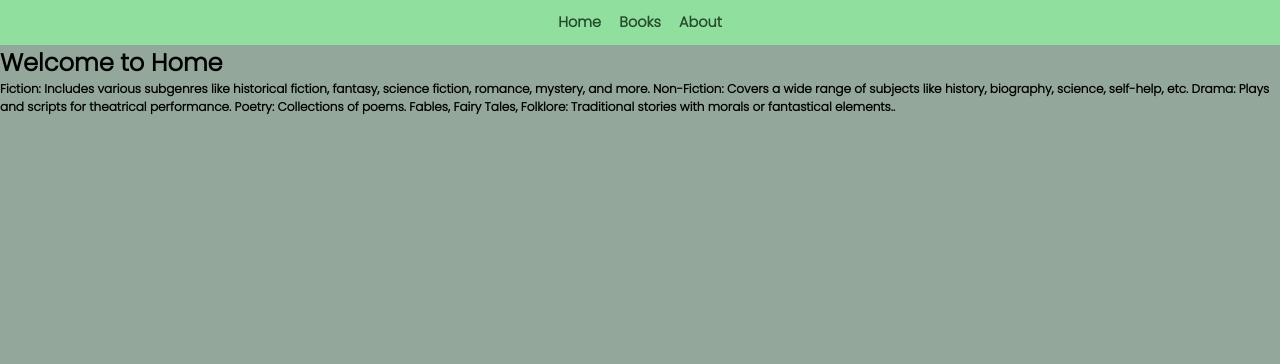
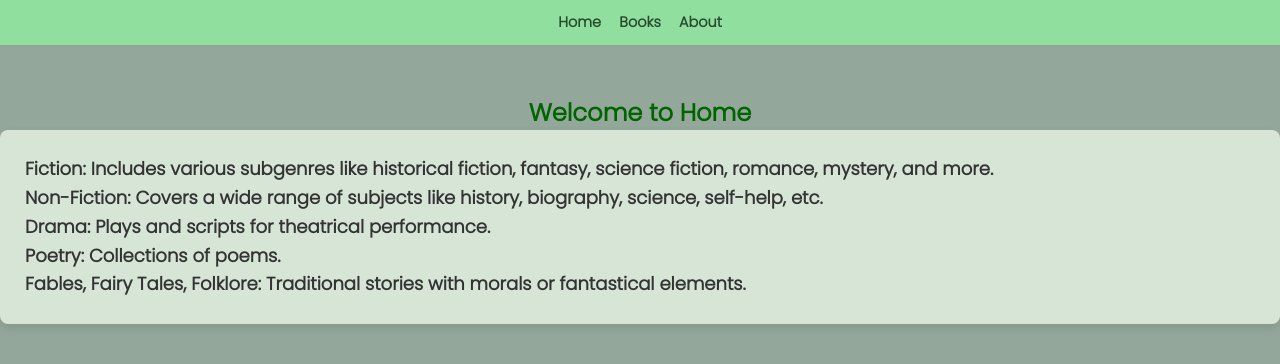
Before and after one commit to Kavithachinnusamy20/SBA-React_Book_API, a React (Vite) app: page / in a window 1280 px wide. Shown: the top 364 px of the page. Built offline with nearby package versions, Linux system fonts and the light colour scheme.

Commit message:
correcting error

```diff
--- a/src/App.jsx
+++ b/src/App.jsx
@@ -2,7 +2,7 @@ import { BrowserRouter, Route, Routes, Link } from 'react-router-dom';
 import React from 'react';
 
 import SearchBook from './Components/SearchBook';
-import About from './Pages/About';
+import About from './pages/About';
 import './index.css';
 
 const App = () => {
@@ -16,13 +16,17 @@ const App = () => {
 
       <Routes>
         <Route path="/" element={
-          <div><h1>Welcome to Home</h1>
-          <p><h4>
-            Fiction: Includes various subgenres like historical fiction, fantasy, science fiction, romance, mystery, and more.
-Non-Fiction: Covers a wide range of subjects like history, biography, science, self-help, etc.
-Drama: Plays and scripts for theatrical performance.
-Poetry: Collections of poems.
-Fables, Fairy Tales, Folklore: Traditional stories with morals or fantastical elements..</h4> </p></div>} />
+          <div>
+<div style={{ textAlign: 'center', color: 'Darkgreen', marginTop: '50px' }}>
+  <h1><strong>Welcome to Home</strong></h1>
+</div>
+          <p><h4 className="category-text">
+        <p><strong>Fiction:</strong> Includes various subgenres like historical fiction, fantasy, science fiction, romance, mystery, and more.</p>
+        <p><strong>Non-Fiction:</strong> Covers a wide range of subjects like history, biography, science, self-help, etc.</p>
+        <p><strong>Drama:</strong> Plays and scripts for theatrical performance.</p>
+        <p><strong>Poetry:</strong> Collections of poems.</p>
+        <p><strong>Fables, Fairy Tales, Folklore:</strong> Traditional stories with morals or fantastical elements.</p>
+      </h4> </p></div>} />
         <Route path="/bookSearch" element={<SearchBook />} />
         <Route path="/about" element={<About />} />
       </Routes>
--- a/src/Components/SearchBook.jsx
+++ b/src/Components/SearchBook.jsx
@@ -34,7 +34,7 @@ const SearchBook = () => {
           onKeyDown={searchBook} // updated from onKeyPress (deprecated)
         />
       </div>
-        <div class="container1">
+        <div className="container1">
             <Card book={bookData} />
         </div>
       </div>
--- a/src/index.css
+++ b/src/index.css
@@ -21,3 +21,15 @@ nav a:hover {
 nav a:active {
   transform: scale(0.98);
 }
+
+
+ .category-text {
+  font-family: 'Segoe UI', sans-serif;
+  font-size: 18px;
+  color: #333;
+  line-height: 1.6;
+  background-color: #d6e5d5;
+  border-radius: 8px;
+  padding: 25px;
+  box-shadow: 0 4px 10px rgba(0, 0, 0, 0.1);
+}
```
